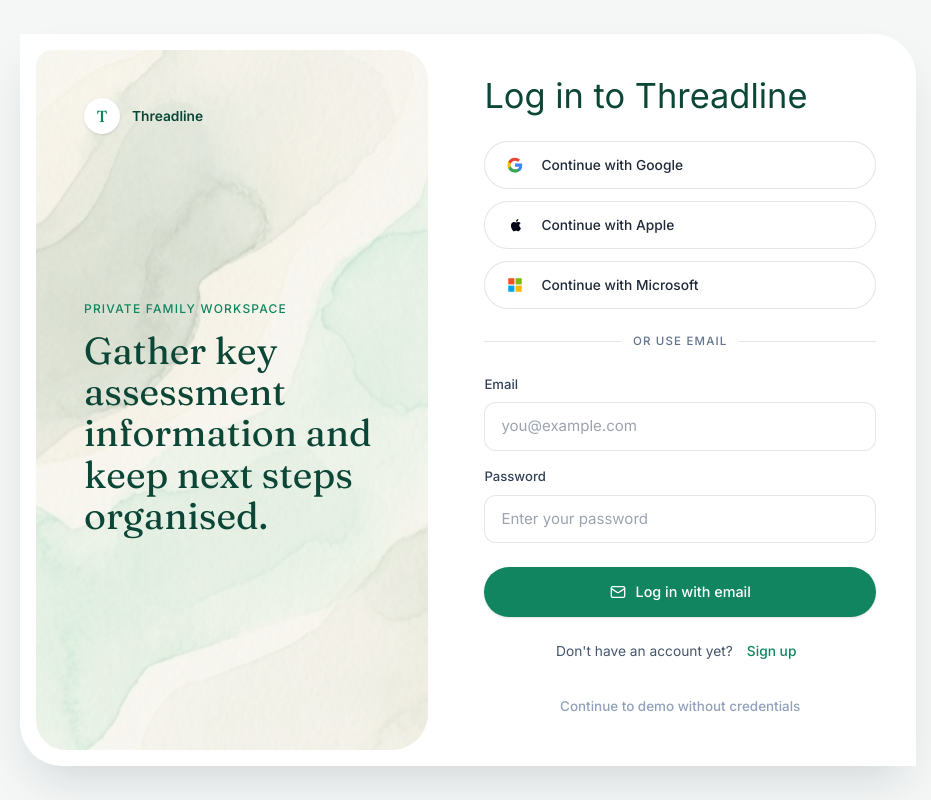
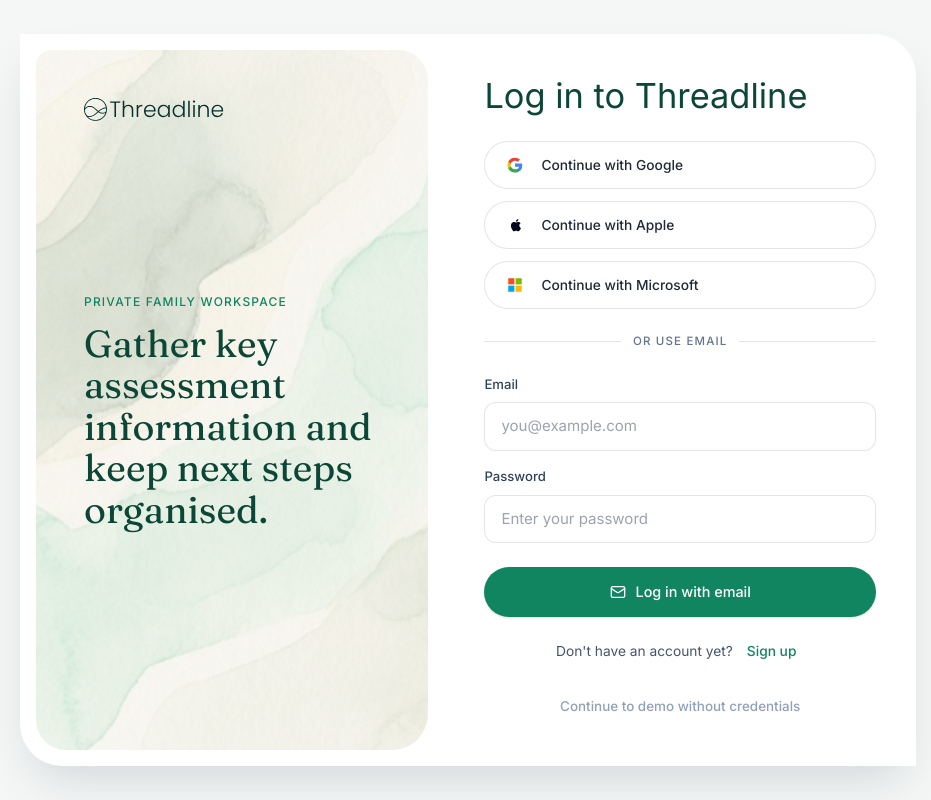
Before and after one commit to T-dotnet/threadline_nav_5.4a, a React (Vite) app: page /questionnaire in a window 1280 px wide. Shown: the whole page, without its empty margins (172-1103 px from the left). Built offline with nearby package versions, Linux system fonts and the light colour scheme; a web font is replaced by a local one.

Commit message:
Update Threadline branding and checklist spacing

```diff
--- a/src/components/AssessmentPage.tsx
+++ b/src/components/AssessmentPage.tsx
@@ -2234,6 +2234,8 @@
                       collapsibleIndicator="plus-minus"
                       isExpanded={preparationChecklistOpenOverrides[item.id] ?? defaultExpanded}
                       bodyAlignment={isPackagePreparationChecklistView ? "title" : "container"}
+                      leadingVisualGapClassName={isPackagePreparationChecklistView ? "gap-5" : undefined}
+                      bodyAlignmentOffsetClassName={isPackagePreparationChecklistView ? "ml-16" : undefined}
                       onToggle={() => {
                         setPreparationChecklistOpenOverrides((current) => ({
                           ...current,
--- a/src/components/AuthGate.tsx
+++ b/src/components/AuthGate.tsx
@@ -68,8 +68,11 @@
     >
       <WatercolorPanel className="thread-auth-gate__intro">
         <div className="thread-auth-gate__brand">
-          <span className="thread-auth-gate__brand-mark">T</span>
-          <span>Threadline</span>
+          <img
+            src="/threadline-logo-colored.svg"
+            alt="Threadline"
+            className="thread-auth-gate__brand-logo"
+          />
         </div>
         <div className="thread-auth-gate__intro-copy">
           <SectionLabel>Private family workspace</SectionLabel>
--- a/src/components/Sidebar.tsx
+++ b/src/components/Sidebar.tsx
@@ -94,12 +94,9 @@
 
       {!(isMvp && showGlobalIcons) && (
         <div
-          className="flex items-center gap-2.5 px-2.5 pb-8 cursor-pointer group"
+          className="flex items-center px-2.5 pb-8 cursor-pointer group"
           onClick={() => onPageChange("all-children")}
         >
-          <div className="w-6 h-6 flex items-center justify-center flex-shrink-0">
-            <img src="/logo.png" alt="Logo" className="w-6 h-6 object-contain" />
-          </div>
           <div
             className={cn(
               "flex flex-col leading-none transition-opacity duration-200 grow min-w-0 overflow-hidden",
@@ -108,12 +105,11 @@
                 : "opacity-100 visible w-auto",
             )}
           >
-            <span className="font-serif font-medium text-[1.22rem] tracking-tight whitespace-nowrap text-[var(--color-thread-heading)]">
-              Threadline
-            </span>
-            <span className="font-sans text-[0.55rem] tracking-[0.22em] uppercase text-[var(--color-thread-gray)] font-medium mt-1 whitespace-nowrap">
-              Safe Harbor
-            </span>
+            <img
+              src="/threadline-logo-colored.svg"
+              alt="Threadline"
+              className="h-auto w-[150px]"
+            />
           </div>
         </div>
       )}
--- a/src/components/TopBar.tsx
+++ b/src/components/TopBar.tsx
@@ -258,20 +258,14 @@
 
         {isMvp && showGlobalIcons && (
           <div
-            className="flex items-center gap-2.5 px-1.5 py-2 mr-2 cursor-pointer group"
+            className="flex items-center px-1.5 py-2 mr-2 cursor-pointer group"
             onClick={() => onPageChange("all-children")}
           >
-            <div className="w-6 h-6 flex items-center justify-center flex-shrink-0">
-              <img src="/logo.png" alt="Logo" className="w-6 h-6 object-contain" />
-            </div>
-            <div className="flex flex-col leading-none max-sm:hidden">
-              <span className="font-serif font-medium text-[1.1rem] tracking-tight text-[var(--color-thread-heading)]">
-                Threadline
-              </span>
-              <span className="font-sans text-[0.5rem] tracking-[0.22em] uppercase text-[var(--color-thread-gray)] font-medium mt-0.5">
-                Safe Harbor
-              </span>
-            </div>
+            <img
+              src="/threadline-logo-colored.svg"
+              alt="Threadline"
+              className="h-auto w-[142px] max-sm:w-[124px]"
+            />
           </div>
         )}
 
@@ -853,19 +847,11 @@
           >
             {/* Header with App Logo and Close Button */}
             <div className="flex items-center justify-between pb-6 border-b border-black/5 mb-8">
-              <div className="flex items-center gap-2.5">
-                <div className="w-6 h-6 flex items-center justify-center flex-shrink-0">
-                  <img src="/logo.png" alt="Logo" className="w-6 h-6 object-contain" />
-                </div>
-                <div className="flex flex-col leading-none">
-                  <span className="font-serif font-medium text-[1.22rem] tracking-tight text-[var(--color-thread-heading)]">
-                    Threadline
-                  </span>
-                  <span className="font-sans text-[0.55rem] tracking-[0.22em] uppercase text-[var(--color-thread-gray)] font-medium mt-1">
-                    Safe Harbor
-                  </span>
-                </div>
-              </div>
+              <img
+                src="/threadline-logo-colored.svg"
+                alt="Threadline"
+                className="h-auto w-[150px]"
+              />
 
               <button
                 onClick={() => setIsMobileMenuOpen(false)}
--- a/src/components/ui/AreaItem.tsx
+++ b/src/components/ui/AreaItem.tsx
@@ -23,14 +23,18 @@
   isExpanded?: boolean;
   onToggle?: () => void;
   leadingVisual?: React.ReactNode;
+  leadingVisualGapClassName?: string;
+  bodyAlignmentOffsetClassName?: string;
   collapsibleIndicator?: 'chevron' | 'plus-minus';
 }
 
 export const AreaItem = React.forwardRef<HTMLDivElement, AreaItemProps>(
-  ({ className, title, impact = "", evidence, status, icon, description, sources, actionText, onAction, actionPlacement = 'footer', actionVariant = 'forest', bodyAlignment = 'container', titleClassName, isCollapsible = false, defaultExpanded = false, isExpanded: externalExpanded, onToggle, leadingVisual, collapsibleIndicator = 'chevron', ...props }, ref) => {
+  ({ className, title, impact = "", evidence, status, icon, description, sources, actionText, onAction, actionPlacement = 'footer', actionVariant = 'forest', bodyAlignment = 'container', titleClassName, isCollapsible = false, defaultExpanded = false, isExpanded: externalExpanded, onToggle, leadingVisual, leadingVisualGapClassName, bodyAlignmentOffsetClassName, collapsibleIndicator = 'chevron', ...props }, ref) => {
     const [internalExpanded, setInternalExpanded] = React.useState(defaultExpanded);
     const isExpanded = isCollapsible ? (externalExpanded !== undefined ? externalExpanded : internalExpanded) : true;
-    const bodyAlignmentClass = bodyAlignment === 'title' && leadingVisual ? 'ml-14' : '';
+    const bodyAlignmentClass = bodyAlignment === 'title' && leadingVisual
+      ? bodyAlignmentOffsetClassName || 'ml-14'
+      : '';
     const usesPlusMinusIndicator = isCollapsible && collapsibleIndicator === 'plus-minus';
 
     const handleToggle = () => {
@@ -44,7 +48,7 @@
 
     const headerContent = (
       <>
-        <div className="flex items-center gap-3">
+        <div className={cn("flex items-center", leadingVisualGapClassName || "gap-3")}>
           {isCollapsible && !usesPlusMinusIndicator && (
             <ChevronDown
               className={cn(
--- a/src/index.css
+++ b/src/index.css
@@ -561,12 +561,8 @@
     @apply inline-flex items-center gap-3 text-[0.86rem] font-semibold text-[var(--color-thread-heading)];
   }
 
-  .thread-auth-gate__brand-mark {
-    @apply inline-flex items-center justify-center rounded-full bg-white text-[var(--color-thread-mid-green)] shadow-sm;
-  }
-
-  .thread-auth-gate__brand-mark {
-    @apply h-9 w-9 font-serif text-[1rem] font-medium;
+  .thread-auth-gate__brand-logo {
+    @apply h-auto w-[142px];
   }
 
   .thread-auth-gate__intro-copy {
```
Also changed, not shown: public/threadline-logo-colored.svg (added).
